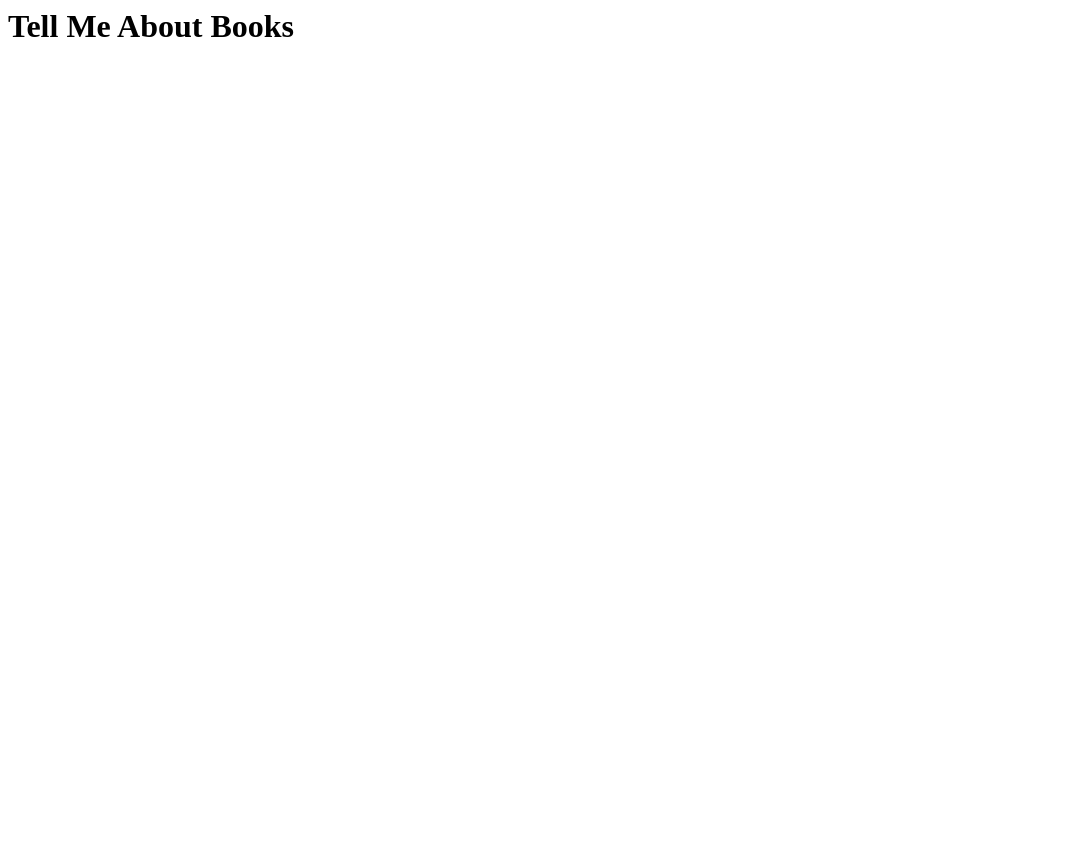
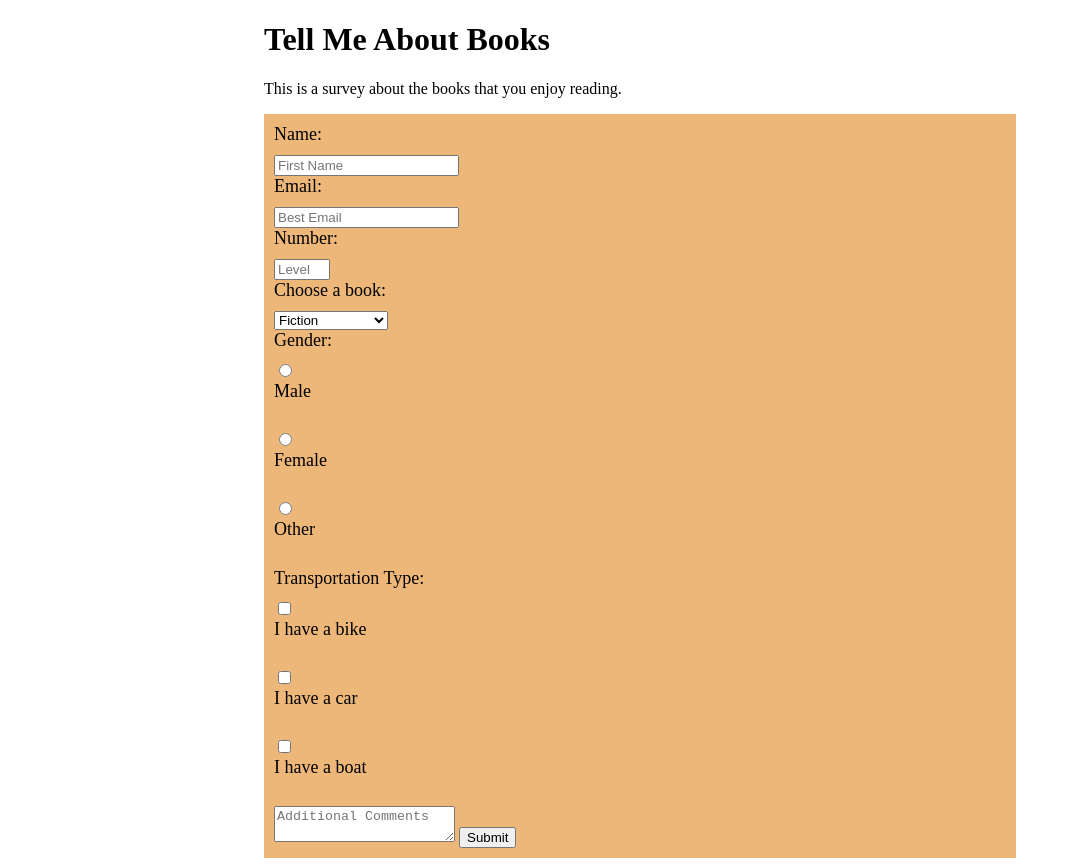
Before and after one commit to CoryH92/survey_form, a plain HTML site: page index.html in a window 1280 px wide. Shown: the whole page, without its empty margins (0-1071 px from the left). Before the commit the page ends 800 px from the top, so only its background shows below. Drawn offline with Linux system fonts and the light colour scheme.

Commit message:
Updated code with working Survey Form

```diff
--- a/index.html
+++ b/index.html
@@ -1 +1,96 @@
-<h1 id="title">Tell Me About Books</h1>
+<!DOCTYPE html>
+<html lang="en">
+
+ <head>
+   <style>
+     body {
+       font-family: ;
+       padding-left: 20%;
+       padding-right: 20%;
+
+
+     }
+     label {
+       font-size: 18px;
+       display: block;
+       padding-bottom: 10px;
+     }
+
+     form {
+       background-color: #edb779;
+       padding: 10px 10px 10px 10px;
+     }
+     .radio-incline {
+
+
+     }
+
+
+
+
+
+
+
+
+
+
+
+
+
+   </style>
+
+ </head>
+
+ <body>
+  <h1 id="title">Tell Me About Books</h1>
+  <script type="text/javascript" src="https://cdn.freecodecamp.org/testable-projects-fcc/v1/bundle.js"></script>
+  <p id="description">
+    This is a survey about the books that you enjoy reading.
+   </p>
+   <form id="survey-form">
+       <label id="name-label">Name:</label>
+       <input type="text" name="name" id="name"  required placeholder="First Name"><br>
+       <label id="email-label">Email:</label>
+       <input type="email" name="email" id="email"  required placeholder="Best Email"><br>
+       <label id="number-label">Number:</label>
+       <input type="number" name="number" min="0" max="10" id="number"  required placeholder="Level of Excitement"><br>
+
+
+       <label for="Books">Choose a book:</label>
+          <select id="dropdown" name="Books">
+            <option value="fiction">Fiction</option>
+            <option value="non-fiction">Non-Fiction</option>
+            <option value="historic">Historic</option>
+            <option value="science-fiction">Science-Fiction</option>
+         </select>
+
+
+         <br>
+         <label id="gender-label">Gender:</label>
+         <input type="radio" class="radio-incline" id="male" name="gender" value="male">
+           <label for="male">Male</label><br>
+         <input type="radio" class="radio-incline" id="female" name="gender" value="female">
+           <label for="female">Female</label><br>
+         <input type="radio" class="radio-incline" id="other" name="gender" value="other">
+           <label for="other">Other</label>
+        </br>
+        <label id="transportation-label">Transportation Type:</label>
+        <input type="checkbox" id="vehicle1" name="vehicle1" value="Bike">
+          <label for="vehicle1"> I have a bike</label><br>
+        <input type="checkbox" id="vehicle2" name="vehicle2" value="Car">
+          <label for="vehicle2"> I have a car</label><br>
+        <input type="checkbox" id="vehicle3" name="vehicle3" value="Boat">
+          <label for="vehicle3"> I have a boat</label><br>
+
+          <textarea placeholder="Additional Comments"></textarea>
+
+            <input type="submit" id="submit">
+
+
+
+
+   </form>
+
+
+ </body>
+</html>
```
